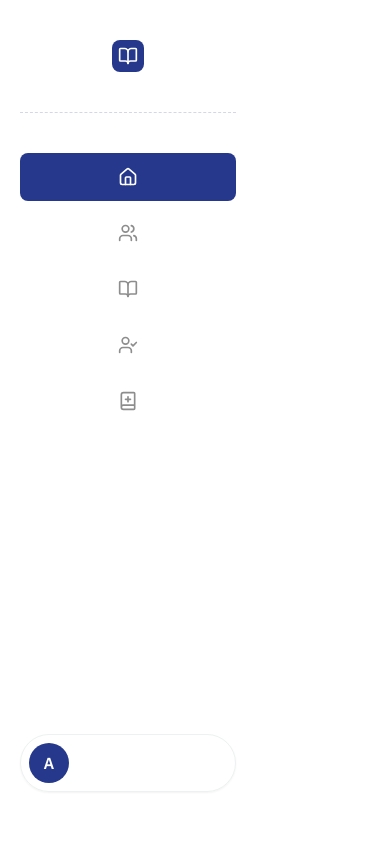
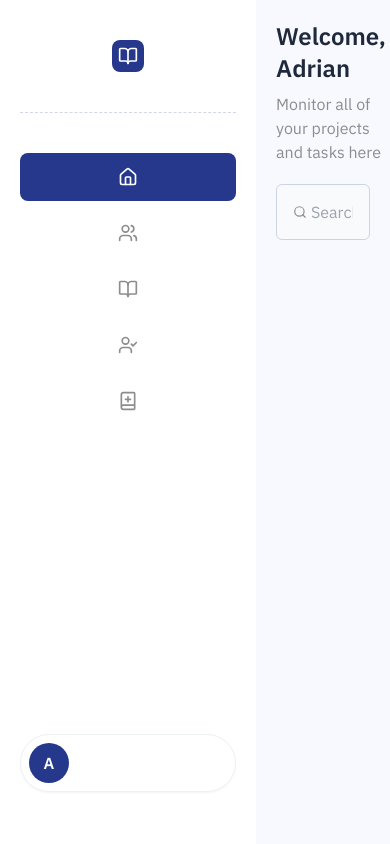
Before and after one commit to Euphoric-Coder/ShelfWise---College-Library-Management-System, a Next.js app: page /admin in a window 390 px wide. Shown: the top 844 px of the page. Built offline with nearby package versions, Linux system fonts and the light colour scheme.

Commit message:
Add the sidebar with the main screen

```diff
--- a/app/admin/layout.jsx
+++ b/app/admin/layout.jsx
@@ -7,9 +7,9 @@ import "@/app/admin/admin.css";
 const layout = ({ children }) => {
   const [currentPage, setCurrentPage] = useState("home");
   return (
-    <div>
+    <div className="flex min-h-screen">
       <Sidebar currentPage={currentPage} onPageChange={setCurrentPage} />
-      <div className="flex w-[calc(100%-264px)] flex-1 flex-col bg-light-300 p-5 xs:p-10">
+      <div className="admin-container">
         {children}
       </div>
     </div>
--- a/components/Admin/Header.jsx
+++ b/components/Admin/Header.jsx
@@ -4,11 +4,11 @@ import { Search } from "lucide-react";
 const Header = () => {
   return (
     <div className="admin-header">
-      <div className="lg:ml-0 ml-16">
+      <div>
         <h1 className="text-2xl font-semibold text-dark-400 mb-2">
           Welcome, Adrian
         </h1>
-        <p className="text-light-500 hidden sm:block">
+        <p className="text-light-500">
           Monitor all of your projects and tasks here
         </p>
       </div>
@@ -17,7 +17,7 @@ const Header = () => {
         <Search className="size-5 text-light-500" />
         <input
           type="text"
-          placeholder="Search..."
+          placeholder="Search users, books by title, author, or genre..."
           className="admin-search_input"
         />
       </div>
```
